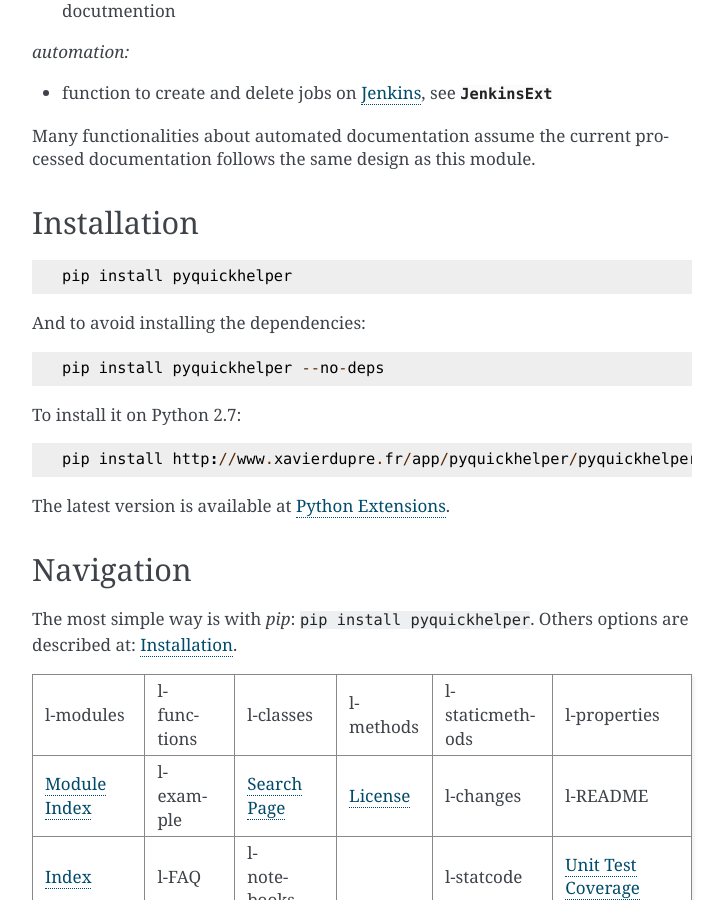
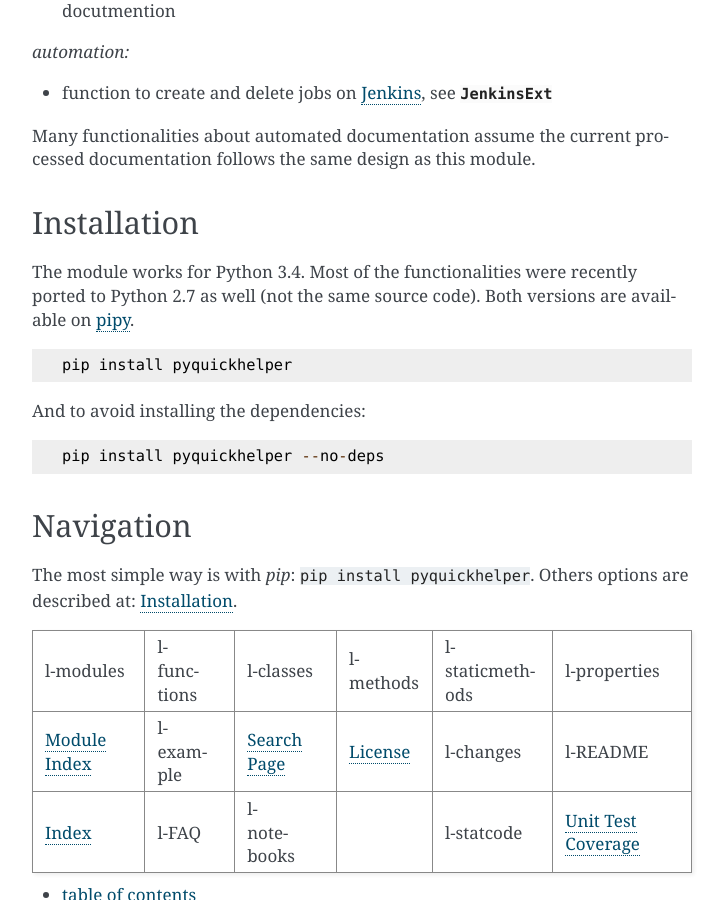
Before and after one commit to sdpython/pyquickhelper, a Sphinx documentation site: the page built from _doc/sphinxdoc/source/index.rst, in a window 1280 px wide and 900 px high, scrolled down 912 px. Shown: the whole window, without its empty margins (388-1112 px from the left). Built offline with Sphinx 7.4.7, drawn with Linux system fonts in a browser that asks for light colours; pages that are not in the unit, such as notebooks, are missing from menus.

Commit message:
documentation

```diff
--- a/_doc/sphinxdoc/source/index.rst
+++ b/_doc/sphinxdoc/source/index.rst
@@ -81,6 +81,9 @@ documentation follows the same design as this module.
 Installation
 ------------
 
+The module works for Python 3.4. Most of the functionalities were recently ported to Python 2.7 as well (not the same source code).
+Both versions are available on `pipy <https://pypi.python.org/pypi/pyquickhelper>`_.
+
 ::
 
     pip install pyquickhelper
@@ -88,12 +91,6 @@ Installation
 And to avoid installing the dependencies::
 
     pip install pyquickhelper --no-deps
-
-To install it on Python 2.7::
-
-    pip install http://www.xavierdupre.fr/app/pyquickhelper/pyquickhelper-1.1.611-py2-none-any.whl
-
-The latest version is available at `Python Extensions <http://www.xavierdupre.fr/site2013/index_code.html>`_.
 
 
 Navigation
```
